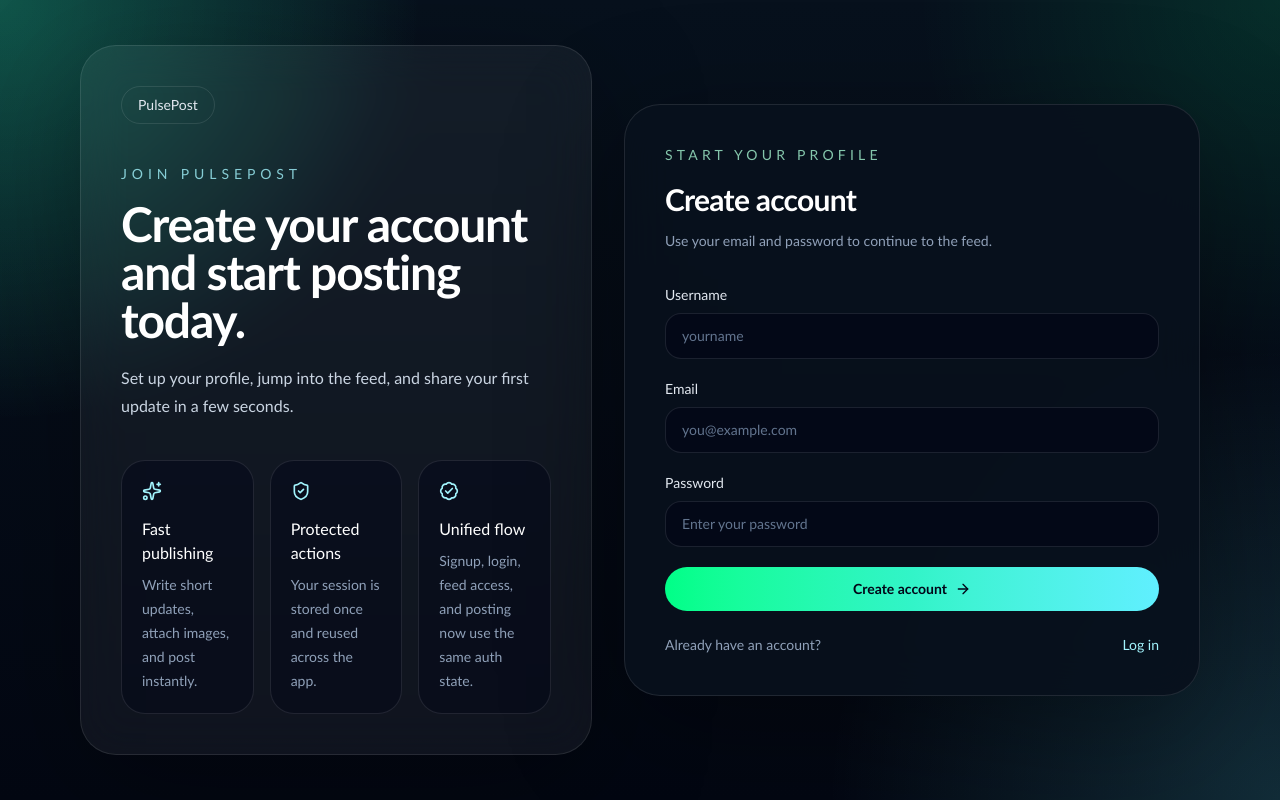
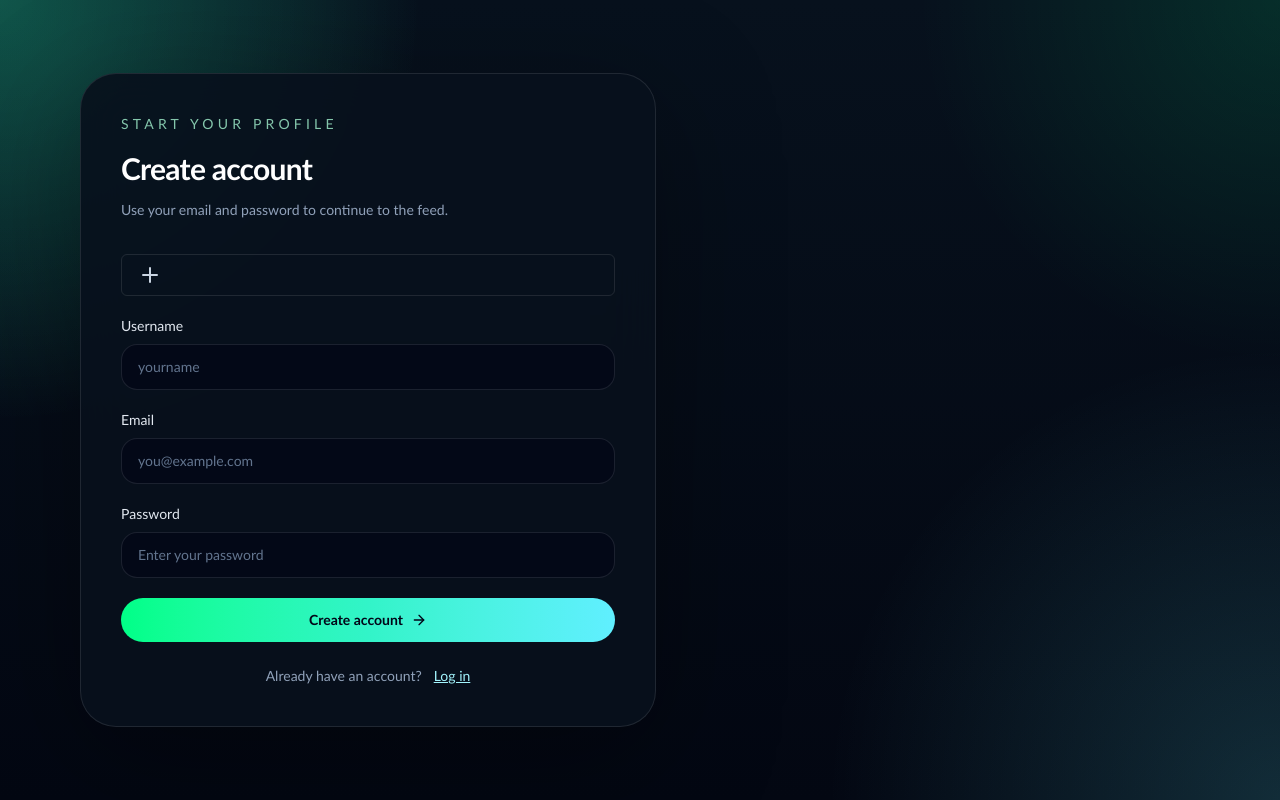
Before and after one commit to Aditya44234/Vektor-, a Next.js app: page /signup in a window 1280 px wide. Built offline with nearby package versions, Linux system fonts and the light colour scheme.

Commit message:
Added url and 80% completed this project

```diff
--- a/src/app/api/auth/signup/route.ts
+++ b/src/app/api/auth/signup/route.ts
@@ -1,13 +1,13 @@
 
+import { createUser } from "@/src/backend/services/user.service";
 import { connectDB } from "@/src/lib/db";
-import { createUser } from "@/src/backend/services/user.service";
 import { getErrorMessage } from "@/src/utils/errors";
 
 export async function POST(req: Request) {
   try {
     await connectDB();
     const body = await req.json();
-    const { username, email, password } = body;
+    const { username, email, password, profilePic, imageUrl } = body;
 
     if (!username || !email || !password) {
       return Response.json(
@@ -20,6 +20,7 @@ export async function POST(req: Request) {
       username,
       email,
       password,
+      profilePic: profilePic ?? imageUrl ?? "",
     });
 
     return Response.json(
--- a/src/backend/services/user.service.ts
+++ b/src/backend/services/user.service.ts
@@ -36,8 +36,9 @@ export async function createUser(data: {
   username: string;
   email: string;
   password: string;
+  profilePic?: string;
 }) {
-  const { username, email, password } = data;
+  const { username, email, password, profilePic } = data;
 
   const existing = await User.findOne({
     $or: [{ email }, { username }],
@@ -53,6 +54,7 @@ export async function createUser(data: {
     username,
     email,
     password: hashedPassword,
+    profilePic
   });
 
   return serializeUser(user);
--- a/src/components/AuthScreen.tsx
+++ b/src/components/AuthScreen.tsx
@@ -3,9 +3,16 @@
 import Link from "next/link";
 import { useRouter } from "next/navigation";
 import { startTransition, useEffect, useState } from "react";
-import { ArrowRight, BadgeCheck, ShieldCheck, Sparkles } from "lucide-react";
+import {
+  ArrowRight,
+  BadgeCheck,
+  ShieldCheck,
+  Sparkles,
+  Plus,
+} from "lucide-react";
 import { useAuth } from "@/src/context/AuthContext";
 import { loginAPI, signUpAPI } from "@/src/services/auth.api";
+import { uploadImageAPI } from "../services/upload.api";
 
 type AuthMode = "login" | "signup";
 
@@ -38,24 +45,6 @@ const screenCopy = {
   },
 } as const;
 
-const featureCards = [
-  {
-    icon: Sparkles,
-    title: "Fast publishing",
-    text: "Write short updates, attach images, and post instantly.",
-  },
-  {
-    icon: ShieldCheck,
-    title: "Protected actions",
-    text: "Your session is stored once and reused across the app.",
-  },
-  {
-    icon: BadgeCheck,
-    title: "Unified flow",
-    text: "Signup, login, feed access, and posting now use the same auth state.",
-  },
-];
-
 export default function AuthScreen({ mode }: AuthScreenProps) {
   const router = useRouter();
   const { isReady, login, token } = useAuth();
@@ -64,6 +53,7 @@ export default function AuthScreen({ mode }: AuthScreenProps) {
   const [password, setPassword] = useState("");
   const [error, setError] = useState<string | null>(null);
   const [submitting, setSubmitting] = useState(false);
+  const [file, setFile] = useState<File | null>(null);
 
   const copy = screenCopy[mode];
 
@@ -78,6 +68,11 @@ export default function AuthScreen({ mode }: AuthScreenProps) {
 
     const trimmedEmail = email.trim();
     const trimmedUsername = username.trim();
+    let imageUrl = "";
+    if (file) {
+      const uploadRes = await uploadImageAPI(file);
+      imageUrl = uploadRes.url;
+    }
 
     if (mode === "signup" && trimmedUsername.length < 3) {
       setError("Username must be at least 3 characters long.");
@@ -98,6 +93,7 @@ export default function AuthScreen({ mode }: AuthScreenProps) {
           username: trimmedUsername,
           email: trimmedEmail,
           password,
+          profilePic: imageUrl,
         });
       }
 
@@ -118,7 +114,7 @@ export default function AuthScreen({ mode }: AuthScreenProps) {
       setError(
         error instanceof Error
           ? error.message
-          : "Something went wrong. Please try again."
+          : "Something went wrong. Please try again.",
       );
     } finally {
       setSubmitting(false);
@@ -130,40 +126,6 @@ export default function AuthScreen({ mode }: AuthScreenProps) {
       <div className="absolute inset-0 bg-[radial-gradient(circle_at_top_left,rgba(0,255,135,0.18),transparent_28%),radial-gradient(circle_at_bottom_right,rgba(96,239,255,0.16),transparent_30%)]" />
 
       <div className="relative mx-auto flex min-h-screen max-w-6xl flex-col gap-8 px-4 py-8 lg:flex-row lg:items-center">
-        <section className="flex-1 rounded-[36px] border border-white/10 bg-white/5 p-8 shadow-[0_30px_120px_rgba(0,0,0,0.3)] backdrop-blur-xl lg:p-10">
-          <Link
-            href="/feed"
-            className="inline-flex items-center rounded-full border border-white/10 px-4 py-2 text-sm text-slate-200 transition hover:border-cyan-300/30 hover:text-white"
-          >
-            PulsePost
-          </Link>
-
-          <div className="mt-10 max-w-xl">
-            <p className="text-sm uppercase tracking-[0.35em] text-cyan-200/80">
-              {copy.eyebrow}
-            </p>
-            <h1 className="mt-4 text-4xl font-semibold tracking-tight text-white sm:text-5xl">
-              {copy.title}
-            </h1>
-            <p className="mt-5 text-base leading-7 text-slate-300">
-              {copy.description}
-            </p>
-          </div>
-
-          <div className="mt-10 grid gap-4 md:grid-cols-3">
-            {featureCards.map(({ icon: Icon, title, text }) => (
-              <div
-                key={title}
-                className="rounded-[24px] border border-white/10 bg-slate-950/45 p-5"
-              >
-                <Icon className="h-5 w-5 text-cyan-200" />
-                <p className="mt-4 text-base font-medium text-white">{title}</p>
-                <p className="mt-2 text-sm leading-6 text-slate-400">{text}</p>
-              </div>
-            ))}
-          </div>
-        </section>
-
         <section className="w-full max-w-xl rounded-[36px] border border-white/10 bg-[#08111d]/92 p-8 shadow-[0_30px_120px_rgba(0,0,0,0.35)] backdrop-blur-xl lg:p-10">
           <p className="text-sm uppercase tracking-[0.3em] text-emerald-200/80">
             {mode === "login" ? "Access your account" : "Start your profile"}
@@ -181,6 +143,21 @@ export default function AuthScreen({ mode }: AuthScreenProps) {
             </div>
           ) : (
             <form className="mt-8 space-y-5" onSubmit={handleSubmit}>
+              {mode === "signup" ? (
+                <label className="flex cursor-pointer items-center gap-2 rounded-md border border-white/10 px-4 py-2 text-sm text-slate-300 transition hover:border-cyan-300/40 hover:text-cyan-100">
+                  <input
+                    type="file"
+                    accept="image/*"
+                    className="hidden"
+                    onChange={(e) => {
+                      if (e.target.files?.[0]) {
+                        setFile(e.target.files[0]);
+                      }
+                    }}
+                  />
+                  {file ? `Selected: ${file.name}` : <Plus />}
+                </label>
+              ) : null}
               {mode === "signup" ? (
                 <label className="block">
                   <span className="mb-2 block text-sm font-medium text-slate-200">
@@ -243,11 +220,11 @@ export default function AuthScreen({ mode }: AuthScreenProps) {
             </form>
           )}
 
-          <div className="mt-6 flex flex-wrap items-center justify-between gap-3 text-sm">
+          <div className="mt-6 flex flex-wrap items-center justify-center gap-3 text-sm">
             <span className="text-slate-400">{copy.footerText}</span>
             <Link
               href={copy.footerHref}
-              className="font-medium text-cyan-200 transition hover:text-cyan-100"
+              className="font-medium text-cyan-200 underline  transition hover:text-cyan-100"
             >
               {copy.footerLinkLabel}
             </Link>
--- a/src/components/CreatePost.tsx
+++ b/src/components/CreatePost.tsx
@@ -1,6 +1,8 @@
 "use client";
 
+import { Plus } from "lucide-react";
 import { useState } from "react";
+
 
 type CreatePostProps = {
   onSubmit: (content: string, file?: File) => Promise<boolean>;
@@ -45,7 +47,7 @@ export default function CreatePost({
       />
 
       <div className="flex flex-col gap-3 sm:flex-row sm:items-center sm:justify-between">
-        <label className="flex cursor-pointer items-center gap-2 rounded-full border border-white/10 px-4 py-2 text-sm text-slate-300 transition hover:border-cyan-300/40 hover:text-cyan-100">
+        <label className="flex cursor-pointer items-center gap-2 rounded-md border border-white/10 px-4 py-2 text-sm text-slate-300 transition hover:border-cyan-300/40 hover:text-cyan-100">
           <input
             type="file"
             accept="image/*"
@@ -56,14 +58,14 @@ export default function CreatePost({
               }
             }}
           />
-          {file ? `Selected: ${file.name}` : "Add image"}
+          {file ? `Selected: ${file.name}` : <Plus/>}
         </label>
 
         <button
           type="button"
           onClick={handleSubmit}
           disabled={loading || !content.trim()}
-          className="rounded-full bg-gradient-to-r from-[#00ff87] via-[#32f4c8] to-[#60efff] px-5 py-2.5 text-sm font-semibold text-slate-950 transition hover:shadow-[0_0_30px_rgba(96,239,255,0.25)] disabled:cursor-not-allowed disabled:opacity-60"
+          className="rounded-md bg-gradient-to-r from-[#00ff87] via-[#32f4c8] to-[#60efff] px-5 py-2.5 text-sm font-semibold text-slate-950 transition hover:shadow-[0_0_30px_rgba(96,239,255,0.25)] disabled:cursor-not-allowed disabled:opacity-60"
         >
           {loading ? "Posting..." : "Post now"}
         </button>
--- a/src/components/Navbar.tsx
+++ b/src/components/Navbar.tsx
@@ -8,6 +8,8 @@ import { useAuth } from "@/src/context/AuthContext";
 export default function Navbar() {
   const router = useRouter();
   const { isAuthenticated, isReady, logout, user } = useAuth();
+
+  console.log("Image URL :", user?.profilePic)
 
   const handleLogout = () => {
     logout();
--- a/src/components/PostCard.tsx
+++ b/src/components/PostCard.tsx
@@ -1,7 +1,7 @@
 "use client";
 
+import type { Post } from "@/src/types/post.types";
 import { Laugh, ThumbsUp } from "lucide-react";
-import type { Post } from "@/src/types/post.types";
 
 type PostCardProps = {
   post: Post;
@@ -10,10 +10,25 @@ type PostCardProps = {
 export default function PostCard({ post }: PostCardProps) {
   const author = typeof post.userId === "string" ? null : post.userId;
 
+
+  console.log("URL link :", author)
+
   return (
-    <div className="mb-4 rounded-[28px] border border-white/10 bg-slate-950/65 p-5 shadow-[0_20px_70px_rgba(0,0,0,0.25)]">
+    <div className="mb-4 rounded-md border border-white/10 bg-slate-950/65 p-5 shadow-[0_20px_70px_rgba(0,0,0,0.25)]">
       <div className="mb-2 flex items-center gap-3">
-        <div className="h-10 w-10 rounded-full bg-gradient-to-br from-[#00ff87]/25 to-[#60efff]/25" />
+        <div className="relative h-10 w-10 overflow-hidden rounded-full border border-white/10 bg-slate-800">
+          {author?.profilePic ? (
+            <img
+              src={author.profilePic}
+              alt={`${author.username}'s profile`}
+              className="h-full w-full object-cover"
+            />
+          ) : (
+            <div className="flex h-full w-full items-center justify-center bg-gradient-to-br from-[#00ff87]/25 to-[#60efff]/25 text-xs text-white">
+              {author?.username?.[0]?.toUpperCase() || "?"}
+            </div>
+          )}
+        </div>
         <p className="font-semibold text-slate-100">
           {author?.username ?? "Unknown user"}
         </p>
--- a/src/services/auth.api.ts
+++ b/src/services/auth.api.ts
@@ -23,6 +23,7 @@ export async function signUpAPI(data: {
   username: string;
   email: string;
   password: string;
+  profilePic?: string;
 }) {
   const res = await fetch("/api/auth/signup", {
     method: "POST",
```
